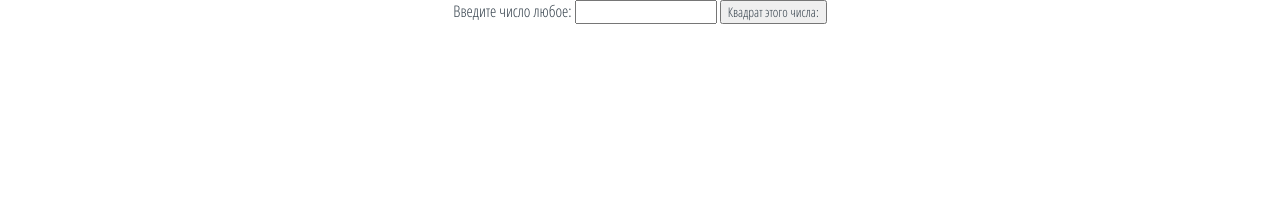
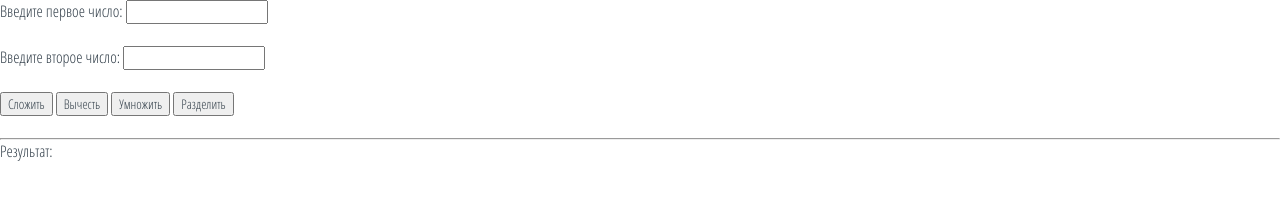
Before and after one commit to medrom4/JS_Test_All, a plain HTML site: page beginner/index.html in a window 1280 px wide. Drawn offline with Linux system fonts and the light colour scheme.

Commit message:
calculiator

```diff
--- a/beginner/css/main.css
+++ b/beginner/css/main.css
@@ -8,7 +8,6 @@
 html,
 body {
 	padding: 0;
-	display: flex;
 	justify-content: center;
 	align-content: center;
 	width: 100%;
--- a/beginner/index.html
+++ b/beginner/index.html
@@ -18,10 +18,28 @@
 
 <body>
 
-	<div class="one">Введите число любое:
-		<input type="text" id="inp1">
-		<button onclick="pow2()">Квадрат этого числа:</button>
+	<div class="one">Введите первое число:
+		<input type="text" id="n1">
 	</div>
+
+	<br>
+
+	<div class="two">Введите второе число:
+		<input type="text" id="n2">
+	</div>
+
+	<br>
+
+	<button id="butt1" onclick="plus()">Сложить</button>
+	<button id="butt2" onclick="minus()">Вычесть</button>
+	<button id="butt3" onclick="umnojenie()">Умножить</button>
+	<button id="butt4" onclick="delenie()">Разделить</button>
+
+	<br>
+	<br>
+	<hr>
+
+	<div id="out">Результат:</div>
 
 	<script src="script_my/script.js"></script>
 </body>
--- a/beginner/script_my/script.js
+++ b/beginner/script_my/script.js
@@ -1,6 +1,55 @@
-function pow2() {
-	let kvadr = document.getElementById('inp1').value;
-	let summ = kvadr * kvadr;
-	console.log(summ);
-	console.log('Квадрат ' + kvadr + ' равен: ' + summ);
+function plus() {
+	let num1, num2, result;
+
+	num1 = document.getElementById('n1').value;
+	num1 = parseInt(num1);
+
+	num2 = document.getElementById('n2').value;
+	num2 = parseInt(num2);
+
+	result = num1 + num2;
+
+	document.getElementById('out').innerHTML = 'Результат: ' + result;
 }
+
+function minus() {
+	let num1, num2, result;
+
+	num1 = document.getElementById('n1').value;
+	num1 = parseInt(num1);
+
+	num2 = document.getElementById('n2').value;
+	num2 = parseInt(num2);
+
+	result = num1 - num2;
+
+	document.getElementById('out').innerHTML = 'Результат: ' + result;
+}
+
+function umnojenie() {
+	let num1, num2, result;
+
+	num1 = document.getElementById('n1').value;
+	num1 = parseInt(num1);
+
+	num2 = document.getElementById('n2').value;
+	num2 = parseInt(num2);
+
+	result = num1 * num2;
+
+	document.getElementById('out').innerHTML = 'Результат: ' + result;
+}
+
+function delenie() {
+	let num1, num2, result;
+
+	num1 = document.getElementById('n1').value;
+	num1 = parseInt(num1);
+
+	num2 = document.getElementById('n2').value;
+	num2 = parseInt(num2);
+
+	result = num1 / num2;
+
+	document.getElementById('out').innerHTML = 'Результат: ' + result;
+}
```
